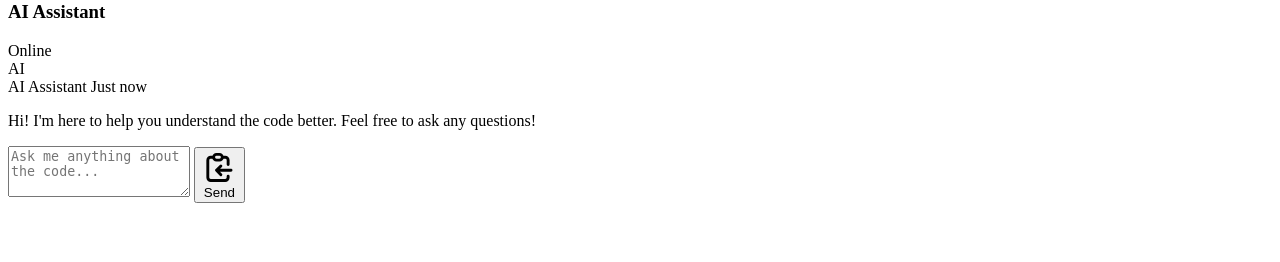
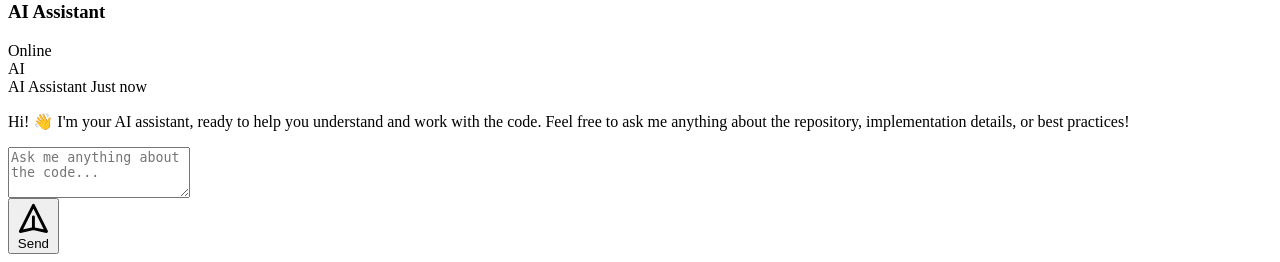
Before and after one commit to AdonaiVera/forky, a Python web app: template src/server/templates/components/tabs/chat.jinja in a window 1280 px wide. Shown: the part 1271-1533 px from the top of the page. Before the commit the page ends 1474 px from the top, so only its background shows below. Run offline with Jinja, Linux system fonts and the light colour scheme; the template is opened without the code that fills it, so the values that code supplies are empty.

Commit message:
improve chat prompt

```diff
--- a/src/server/query_processor.py
+++ b/src/server/query_processor.py
@@ -70,7 +70,6 @@ async def process_query(
     _TemplateResponse
         Rendered template response containing the processed results or an error message.
     """
-    print("jiji")
     # Extract owner and repo from input_text
     owner, repo = input_text.split("/")[-2], input_text.split("/")[-1]
     url = f"https://api.github.com/repos/{owner}/{repo}"
--- a/src/server/templates/components/result.jinja
+++ b/src/server/templates/components/result.jinja
@@ -35,6 +35,9 @@
 </script>
 {% if result %}
     <div class="mt-10" data-results>
+        <!-- Hidden repository context -->
+        <div class="hidden" data-summary>{{ summary }}</div>
+        <div class="hidden" data-content>{{ content }}</div>
         <!-- Tab Navigation -->
         <div class="flex gap-4 mb-8">
             <button data-tab="overview"
--- a/src/server/templates/components/tabs/chat.jinja
+++ b/src/server/templates/components/tabs/chat.jinja
@@ -3,41 +3,44 @@
     <div class="w-full h-full absolute inset-0 bg-gradient-to-br from-[#4ECDC4] to-[#FF6B6B] rounded-xl translate-y-2 translate-x-2 opacity-80">
     </div>
     <div class="bg-[#FFF6E9] rounded-xl border-[3px] border-gray-900 p-8 relative z-20 shadow-xl">
-        <div class="flex flex-col h-[800px]">
-            <div class="flex justify-between items-center mb-6">
+        <div class="flex flex-col h-[600px]">
+            <!-- Header -->
+            <div class="flex justify-between items-center mb-6 pb-4 border-b-2 border-gray-900/10">
                 <h3 class="text-xl font-bold text-gray-900 flex items-center gap-2">
-                    <svg class="w-5 h-5 text-[#FF6B6B]"
+                    <div class="p-2 bg-[#FF6B6B]/10 rounded-lg">
+                        <svg class="w-6 h-6 text-[#FF6B6B]"
                              fill="currentColor"
                              viewBox="0 0 20 20">
                             <path d="M2 5a2 2 0 012-2h7a2 2 0 012 2v4a2 2 0 01-2 2H9l-3 3v-3H4a2 2 0 01-2-2V5z" />
                             <path d="M15 7v2a4 4 0 01-4 4H9.828l-1.766 1.767c.28.149.599.233.938.233h2l3 3v-3h2a2 2 0 002-2V9a2 2 0 00-2-2h-1z" />
                         </svg>
+                    </div>
                     AI Assistant
                 </h3>
-                <div class="flex items-center gap-2">
+                <div class="flex items-center gap-3">
                     <span class="relative flex h-3 w-3">
                         <span class="animate-ping absolute inline-flex h-full w-full rounded-full bg-[#4ECDC4] opacity-75"></span>
                         <span class="relative inline-flex rounded-full h-3 w-3 bg-[#4ECDC4]"></span>
                     </span>
-                    <span class="text-sm text-gray-600">Online</span>
+                    <span class="text-sm font-medium text-gray-600">Online</span>
                 </div>
             </div>
             <!-- Chat Messages Container -->
-            <div class="flex-1 overflow-y-auto mb-4 space-y-4 pr-4 -mr-4"
+            <div class="flex-1 overflow-y-auto mb-6 space-y-6 pr-4 -mr-4 custom-scrollbar"
                  id="chat-messages">
                 <!-- Welcome message -->
-                <div class="flex items-start gap-2.5 mb-4">
-                    <div class="w-8 h-8 rounded-full bg-gradient-to-r from-[#4ECDC4] to-[#FF6B6B] flex items-center justify-center text-white font-bold">
+                <div class="flex items-start gap-3 animate-fade-in">
+                    <div class="w-9 h-9 rounded-lg bg-gradient-to-r from-[#4ECDC4] to-[#FF6B6B] flex items-center justify-center text-white font-bold shadow-lg">
                         AI
                     </div>
-                    <div class="flex flex-col gap-1 w-full max-w-[320px]">
-                        <div class="flex items-center space-x-2">
+                    <div class="flex flex-col gap-1 w-full max-w-[80%]">
+                        <div class="flex items-center gap-2">
                             <span class="text-sm font-semibold text-gray-900">AI Assistant</span>
-                            <span class="text-sm text-gray-500">Just now</span>
+                            <span class="text-xs text-gray-500">Just now</span>
                         </div>
-                        <div class="flex flex-col leading-1.5 p-4 border-[2px] border-gray-900 bg-[#4ECDC4]/10 rounded-e-xl rounded-es-xl">
+                        <div class="flex flex-col leading-relaxed p-4 border-2 border-gray-900 bg-[#4ECDC4]/10 rounded-lg shadow-md">
                             <p class="text-sm text-gray-900">
-                                Hi! I'm here to help you understand the code better. Feel free to ask any questions!
+                                Hi! 👋 I'm your AI assistant, ready to help you understand and work with the code. Feel free to ask me anything about the repository, implementation details, or best practices!
                             </p>
                         </div>
                     </div>
@@ -50,14 +53,15 @@
                 <div class="relative z-10">
                     <div class="relative" id="chat-form">
                         <textarea id="chat-input"
-                                  class="w-full p-4 bg-[#FFF6E9] border-[3px] border-gray-900 rounded-lg font-mono text-sm resize-none focus:outline-none shadow-inner"
-                                  rows="3"
-                                  placeholder="Ask me anything about the code..."></textarea>
+                                  class="w-full p-4 bg-[#FFF6E9] border-3 border-gray-900 rounded-lg font-mono text-sm resize-none focus:outline-none focus:ring-2 focus:ring-[#4ECDC4] focus:border-[#4ECDC4] transition-all duration-200 shadow-inner min-h-[100px]"
+                                  placeholder="Ask me anything about the code..."
+                                  rows="3"></textarea>
+                        <div class="absolute bottom-4 right-4 flex items-center gap-2">
                             <button type="button"
                                     onclick="sendChatMessage()"
-                                class="px-4 py-2 bg-[#ffc480] border-[3px] border-gray-900 text-gray-900 rounded hover:-translate-y-px hover:-translate-x-px transition-transform relative z-10 flex items-center gap-2">
+                                    class="px-4 py-2 bg-[#4ECDC4] border-2 border-gray-900 text-gray-900 rounded-lg hover:-translate-y-0.5 hover:-translate-x-0.5 transition-all duration-200 flex items-center gap-2 font-medium shadow-md">
                                 <svg class="w-4 h-4" fill="none" stroke="currentColor" viewBox="0 0 24 24">
-                                <path stroke-linecap="round" stroke-linejoin="round" stroke-width="2" d="M8 5H6a2 2 0 00-2 2v12a2 2 0 002 2h10a2 2 0 002-2v-1M8 5a2 2 0 002 2h2a2 2 0 002-2M8 5a2 2 0 012-2h2a2 2 0 012 2m0 0h2a2 2 0 012 2v3m2 4H10m0 0l3-3m-3 3l3 3" />
+                                    <path stroke-linecap="round" stroke-linejoin="round" stroke-width="2" d="M12 19l9 2-9-18-9 18 9-2zm0 0v-8" />
                                 </svg>
                                 Send
                             </button>
@@ -67,3 +71,31 @@
             </div>
         </div>
     </div>
+</div>
+<style>
+    .custom-scrollbar::-webkit-scrollbar {
+        width: 6px;
+    }
+
+    .custom-scrollbar::-webkit-scrollbar-track {
+        background: transparent;
+    }
+
+    .custom-scrollbar::-webkit-scrollbar-thumb {
+        background: #CBD5E1;
+        border-radius: 3px;
+    }
+
+    .custom-scrollbar::-webkit-scrollbar-thumb:hover {
+        background: #94A3B8;
+    }
+
+    @keyframes fade-in {
+        from { opacity: 0; transform: translateY(10px); }
+        to { opacity: 1; transform: translateY(0); }
+    }
+
+    .animate-fade-in {
+        animation: fade-in 0.3s ease-out forwards;
+    }
+</style>
--- a/src/server/templates/components/tabs/overview.jinja
+++ b/src/server/templates/components/tabs/overview.jinja
@@ -54,12 +54,12 @@
                                 </div>
                                 <div class="relative z-10 p-4 font-mono text-sm bg-[#FFF6E9] border-[3px] border-gray-900 rounded-lg shadow-inner">
                                     <!-- Summary Section -->
-                                    <div class="mb-6">
+                                    <div class="mb-6 project-description">
                                         <h4 class="text-lg font-bold mb-2">📚 Summary</h4>
                                         <p class="text-gray-800">{{ project_description.summary }}</p>
                                     </div>
                                     <!-- Use Cases Section -->
-                                    <div class="mb-6">
+                                    <div class="mb-6 use-cases">
                                         <h4 class="text-lg font-bold mb-2">🎯 What You Can Build</h4>
                                         <ul class="list-none space-y-2">
                                             {% for use_case in project_description.use_cases %}
@@ -71,7 +71,7 @@
                                         </ul>
                                     </div>
                                     <!-- Contribution Insights Section -->
-                                    <div>
+                                    <div class="contribution-insights">
                                         <h4 class="text-lg font-bold mb-2">🌱 Why Contribute</h4>
                                         <ul class="list-none space-y-2">
                                             {% for insight in project_description.contribution_insights %}
```
Also changed, not shown: src/server/ai/gemini_client.py (+42 -6 lines), src/server/routers/index.py (+8 -3 lines), src/server/templates/base.jinja (+7 -0 lines). Lines whose indentation alone changed are shown as unchanged.
